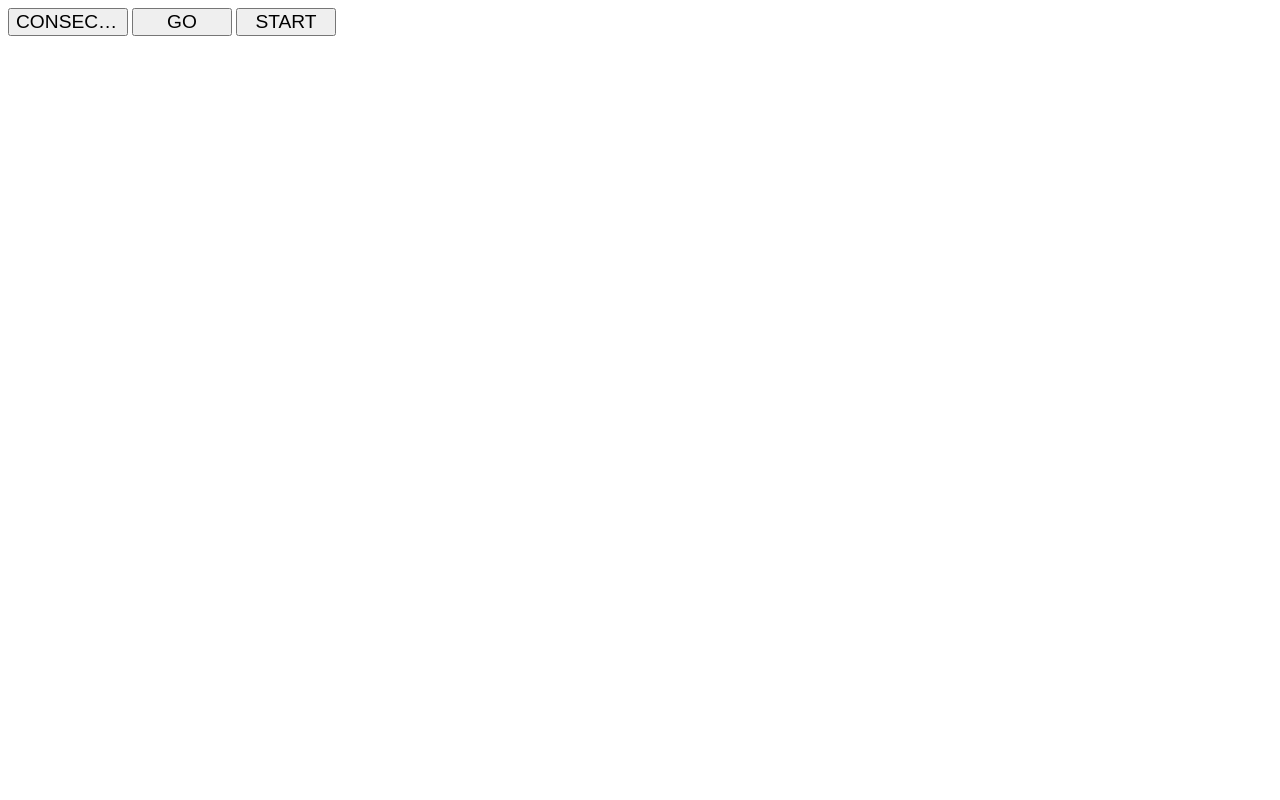
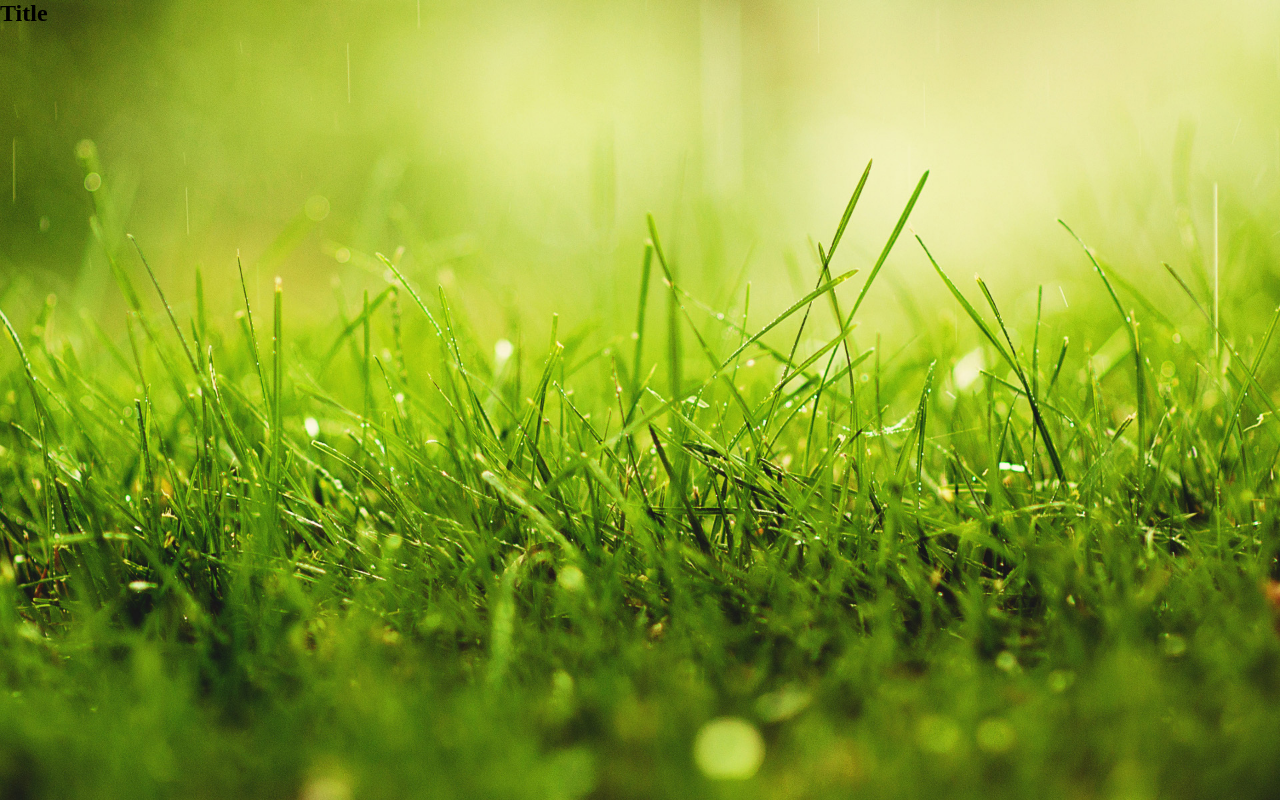
Before and after one commit to Maxus0000/botton_05_05, a plain HTML site: page index.html in a window 1280 px wide. Drawn offline with Linux system fonts and the light colour scheme.

Commit message:
add backgraunt image full screen

```diff
--- a/css/style.css
+++ b/css/style.css
@@ -1,12 +1,9 @@
-.btn{
-display: inline-block;
-min-width: 100px;
-max-width: 120px;
-
-white-space: nowrap;
-overflow: hidden;
-text-overflow: ellipsis;
-
-font-size: 1.2em;
-text-transform: uppercase;
+*{
+  margin: 0;
 }
+.container{
+  height: 100vh;
+  background-color: aqua;
+  background-image: url(../css/images/Trava.jpg);
+  background-size: cover;
+}
--- a/index.html
+++ b/index.html
@@ -8,8 +8,8 @@
   <link rel="stylesheet" href="./css/style.css">
 </head>
 <body>
-  <button class="btn">consectetur qwertyfhdhdfhdfhdfhdfhhdfhdfh</button>
-  <button class="btn">go</button>
-  <button class="btn">start</button>
+  <section class="container">
+    <h1 class="heading">Title</h1>
+  </section>
 </body>
 </html>
```
Also changed, not shown: css/images/Trava.jpg (added).
